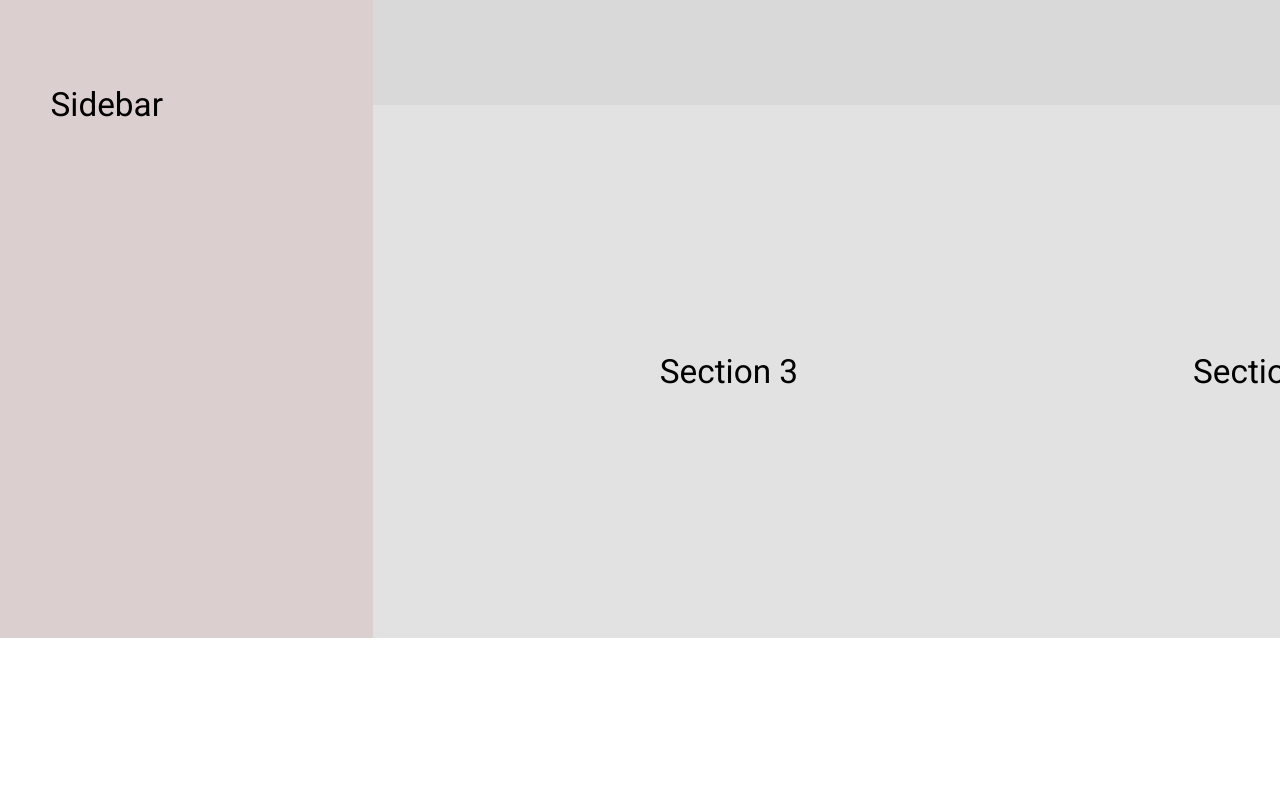
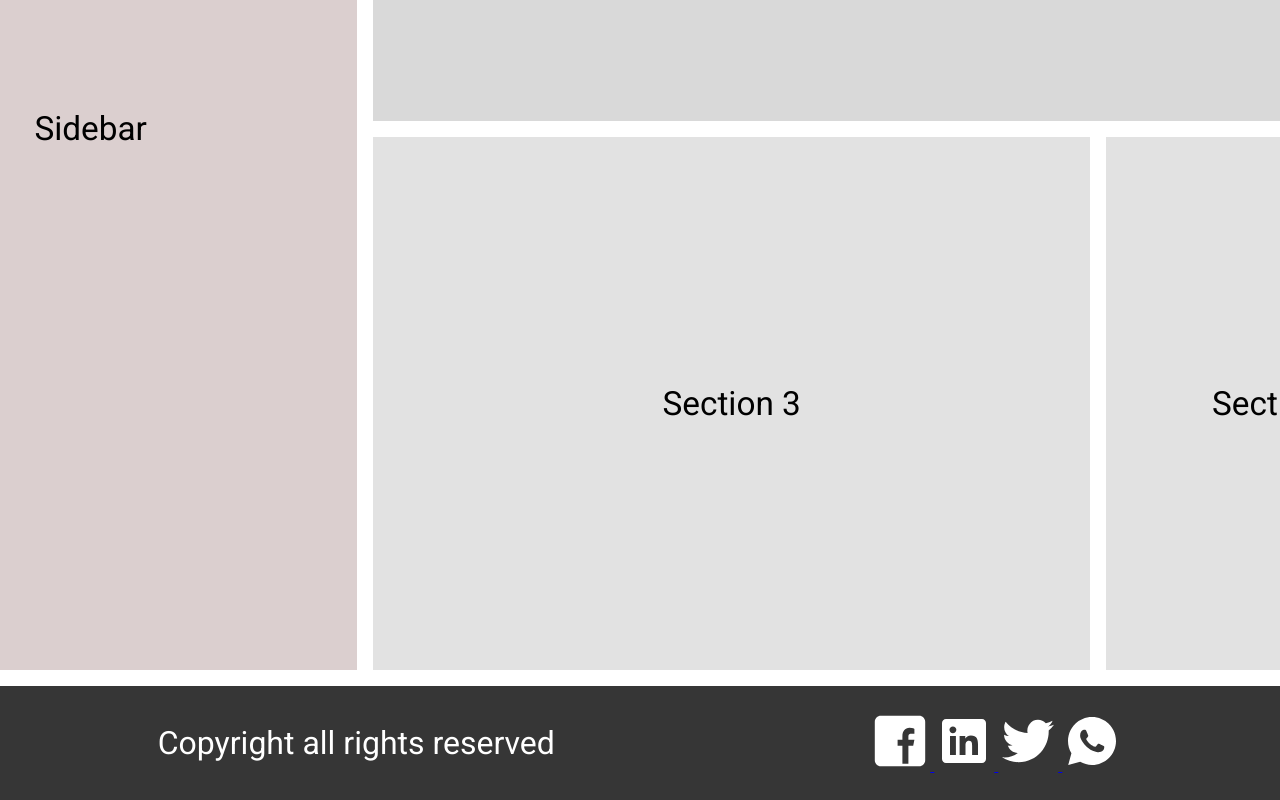
Before and after one commit to Nirmal314/Task-1, a plain HTML site: page index.html in a window 1280 px wide. Shown: the part 1056-1856 px from the top of the page. Before the commit the page ends 1694 px from the top, so only its background shows below. Drawn offline with Linux system fonts and the light colour scheme.

Commit message:
try 2 (complete)

```diff
--- a/index.html
+++ b/index.html
@@ -32,6 +32,25 @@
             </section>
         </div>
     </main>
+    <footer>
+        <h1>
+            Copyright all rights reserved
+        </h1>
+        <div class="f-links">
+            <a href="#">
+                <img src="assets/facebook.svg" alt="" srcset="">
+            </a>
+            <a href="#">
+                <img src="assets/linkedin.svg" alt="" srcset="">
+            </a>
+            <a href="#">
+                <img src="assets/twitter.svg" alt="" srcset="">
+            </a>
+            <a href="#">
+                <img src="assets/whatsapp.svg" alt="" srcset="">
+            </a>
+        </div>
+    </footer>
 </body>
 
 </html>
--- a/style.css
+++ b/style.css
@@ -9,15 +9,19 @@
 }
 body {
   display: flex;
+  width: 100%;
   justify-content: center;
+  align-items: center;
+  flex-direction: column;
 }
 main {
-  width: 100rem;
+  width: 102rem;
   /* width: 80%; */
   /* padding: 1rem; */
   display: flex;
   justify-content: center;
   flex-direction: column;
+  margin-bottom: 1rem;
 }
 
 /* ! start nav */
@@ -56,7 +60,7 @@ nav {
 /* ! start sections */
 .sections {
   display: grid;
-  /* gap: 0.5rem; */
+  gap: 1rem;
   grid-template-columns: 33.33rem 33.33rem 33.33rem;
   grid-template-rows: 33.33rem 33.33rem 33.33rem;
 }
@@ -77,8 +81,8 @@ nav {
 }
 .inner-grid {
   display: grid;
-  /* gap: 0.5rem; */
-  grid-template-columns: 22.22rem 22.22rem 22.22rem;
+  gap: 1rem;
+  grid-template-columns: 21.9rem 21.9rem 21.9rem;
   grid-column-start: 2;
   grid-column-end: 4;
   grid-row-start: 2;
@@ -116,4 +120,25 @@ nav {
 }
 
 /* ! end sections */
+
+/* ! start footer */
+
+footer {
+  background-color: #363636;
+  width: 100%;
+  display: flex;
+  justify-content: space-around;
+  align-items: center;
+  padding: 25px 0;
+}
+footer > h1 {
+  color: white;
+  font-weight: 500;
+}
+.f-links > a > img {
+  color: #fff;
+  height: 60px;
+}
+
+/* ! end footer */
 /* ? v2 */
```
Also changed, not shown: assets/facebook.svg (added), assets/linkedin.svg (added), assets/twitter.svg (added), assets/whatsapp.svg (added).
